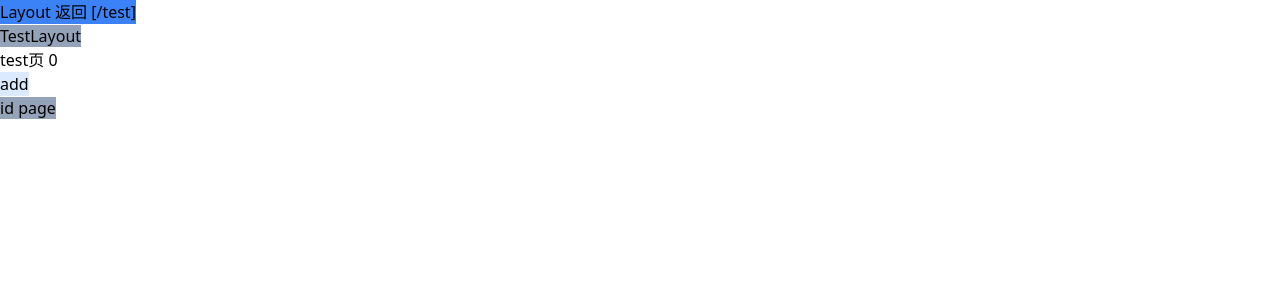
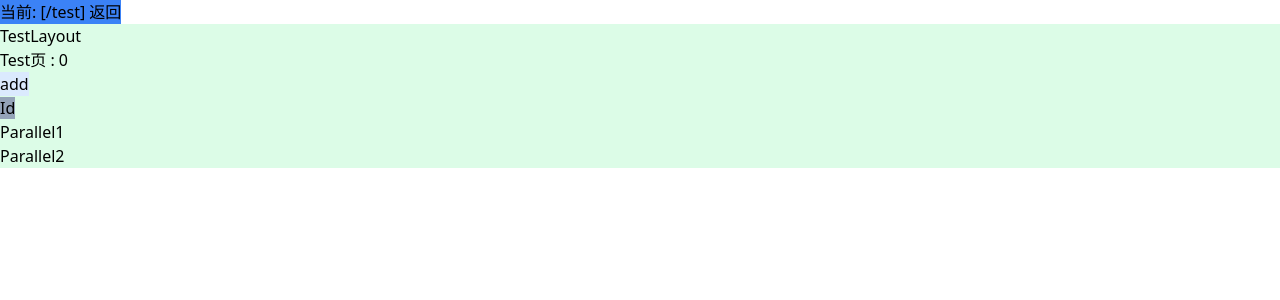
Before and after one commit to xiaobinniu/next-template, a Next.js app: page /test in a window 1280 px wide. Shown: the top 300 px of the page. Built offline with nearby package versions, Linux system fonts and the light colour scheme.

Commit message:
no message

```diff
--- a/next.config.js
+++ b/next.config.js
@@ -1,6 +1,6 @@
 /** @type {import('next').NextConfig} */
 const nextConfig = {
-
+    // output: 'export',
 }
 
 module.exports = nextConfig
--- /dev/null
+++ b/src/app/(test)/test/@parallel1/page.tsx
@@ -0,0 +1,8 @@
+export default function Parallel1() {
+
+    return (
+        <>
+            <div>Parallel1</div>
+        </>
+    )
+}
--- /dev/null
+++ b/src/app/(test)/test/@parallel2/page.tsx
@@ -0,0 +1,8 @@
+export default function Parallel2() {
+
+    return (
+        <>
+            <div>Parallel2</div>
+        </>
+    )
+}
--- a/src/app/(test)/test/[id]/page.tsx
+++ b/src/app/(test)/test/[id]/page.tsx
@@ -6,9 +6,8 @@ export default function Test({ params }: { params: { id: string } }) {
     );
 }
 
-
 export async function generateStaticParams() {
-    return [1, 2, 3].map((post) => ({
+    return [0, 1, 2, 3, 4, 5, 6, 7, 8, 9].map((post) => ({
         id: post.toString(),
     }))
 }
--- a/src/app/(test)/test/layout.tsx
+++ b/src/app/(test)/test/layout.tsx
@@ -1,9 +1,17 @@
-export default function TestLayout({ children }: { children: React.ReactNode }) {
+import { Metadata } from 'next'
+
+export const metadata: Metadata = {
+    title: 'Test',
+}
+
+export default function TestLayout({ children, parallel2, parallel1 }:
+    { children: React.ReactNode, parallel2: React.ReactNode, parallel1: React.ReactNode }) {
 
     return (
-        <>
-            <span className=" bg-slate-400">TestLayout</span>
+        <div className="bg-green-100">TestLayout
             {children}
-        </>
+            {parallel1}
+            {parallel2}
+        </div>
     )
 }
--- a/src/app/(test)/test/page.tsx
+++ b/src/app/(test)/test/page.tsx
@@ -1,22 +1,30 @@
 "use client"
-import { Metadata } from 'next'
 import Link from 'next/link';
-import { useState } from 'react';
-
-export const metadata: Metadata = {
-    title: 'Test',
-}
+import { useState, useEffect } from 'react';
 
 export default function Test() {
     const [id, setId] = useState(0);
 
+    const add = () => {
+        setId(c => c + 1);
+        setId(c => c + 1);
+        setId(c => c + 1);
+    }
+
+    useEffect(() => {
+        console.log(id);
+        return () => {
+            console.log('销毁');
+        }
+    }, [])
+
     return (
         <div>
-            <h1>test页 {id}</h1>
+            <h1 id="id">Test页 : {id}</h1>
 
-            <button className='bg-blue-100' onClick={() => setId(id + 1)}>add</button> <br />
+            <button className='bg-blue-100' onClick={add}>add</button> <br />
 
-            <Link href={`/test/${id.toString()}`} className=' bg-slate-400'>id page</Link>
+            <Link href={`/test/${id.toString()}`} className=' bg-slate-400'> Id </Link>
         </div>
     );
 }
--- /dev/null
+++ b/src/app/error.tsx
@@ -0,0 +1,30 @@
+'use client' // Error components must be Client Components
+
+import { useEffect } from 'react'
+
+export default function Error({
+    error,
+    reset,
+}: {
+    error: Error
+    reset: () => void
+}) {
+    useEffect(() => {
+        // Log the error to an error reporting service
+        console.error("捕获到的错误", error)
+    }, [error])
+
+    return (
+        <div>
+            <h2>Something went wrong!</h2>
+            <button
+                onClick={
+                    // Attempt to recover by trying to re-render the segment
+                    () => reset()
+                }
+            >
+                Try again
+            </button>
+        </div>
+    )
+}
--- a/src/app/layout.tsx
+++ b/src/app/layout.tsx
@@ -1,19 +1,18 @@
 "use client"
-import Header from '@/components/Header'
+
+import Header from '@/components/test/Header'
 import './globals.css'
-import type { Metadata } from 'next';
-
-export const metadata: Metadata = {
-    title: 'Create Next App',
-    description: 'Generated by create next app',
-}
+import { usePathname } from 'next/navigation';
 
 export default function RootLayout({ children }: { children: React.ReactNode }) {
+    const pathname = usePathname();
 
     return (
         <html lang="en">
             <body>
-                <Header></Header>
+                <title>App Home</title>
+                <meta name='description' content="这是描述" />
+                {pathname === "/" ? null : <Header ></Header>}
                 {children}
             </body>
         </html>
--- a/src/app/page.tsx
+++ b/src/app/page.tsx
@@ -1,15 +1,21 @@
 "use client"
 import Link from "next/link";
 
+import { Metadata } from 'next';
+export const metadata: Metadata = {
+    title: 'Next App',
+    description: 'Generated by create next app',
+}
+
 export default function Home() {
-
     return (
         <div>
             <strong>主页</strong>
             <br />
             <br />
             <ul>
-                <li><Link href={`/test#id`}>/test</Link>
+                <li>
+                    <Link href={`/test#id`}>/test</Link>
                 </li>
             </ul>
         </div>
--- a/src/components/Header.tsx
+++ b/src/components/test/Header.tsx
@@ -8,7 +8,7 @@ export default function Header() {
 
     return (
         <div>
-            <button className="bg-blue-500" onClick={router.back}>Layout 返回 [{pathname}]</button>
+            <button className="bg-blue-500" onClick={router.back}> 当前: [{pathname}]  返回</button>
         </div>
     )
 }
```
Also changed, not shown: src/app/(test)/test/[id]/loading.tsx (+0 -1 lines), src/components/common/Button.tsx (added, +7 -0 lines), 1 other file (tests, documents, lock files or other folders).
